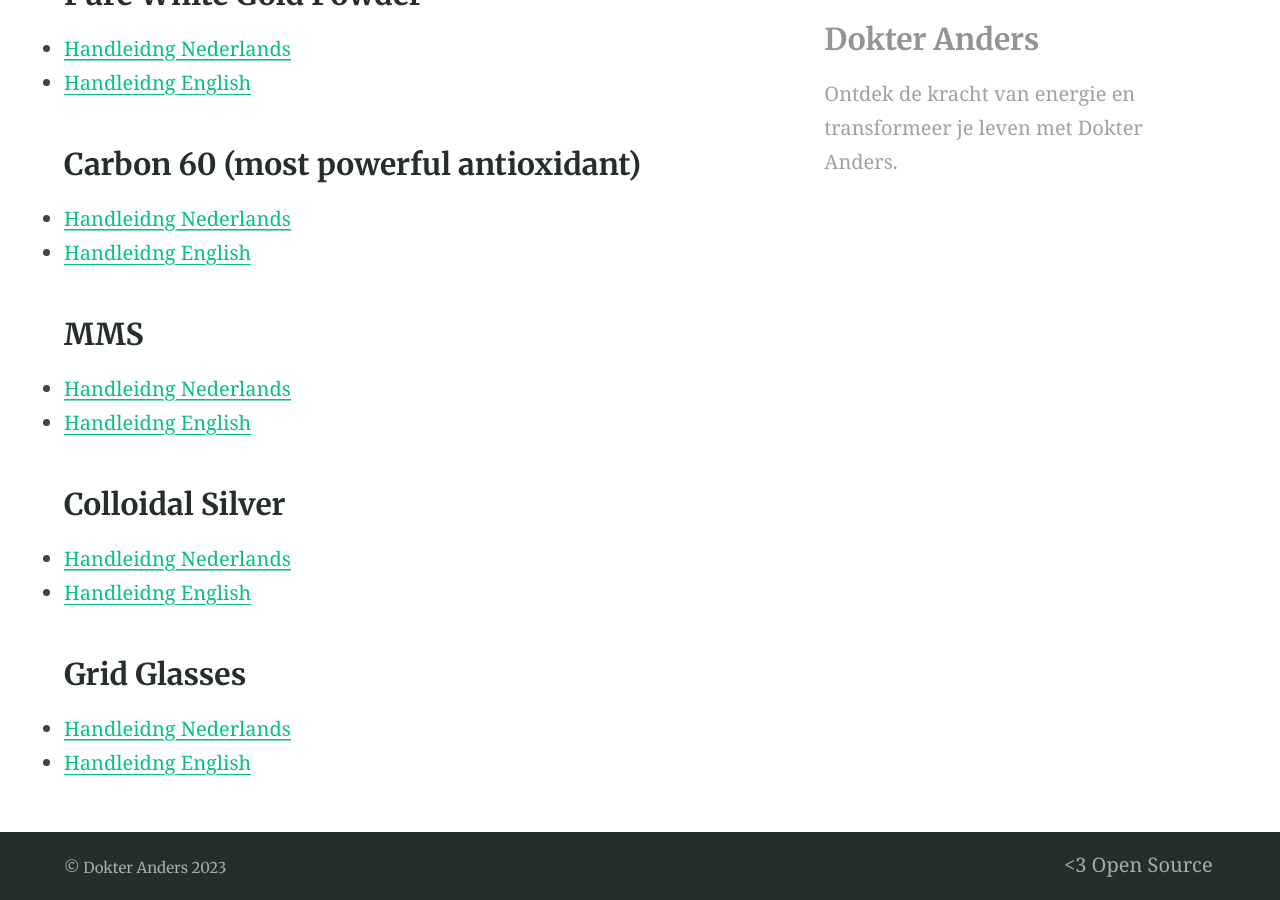
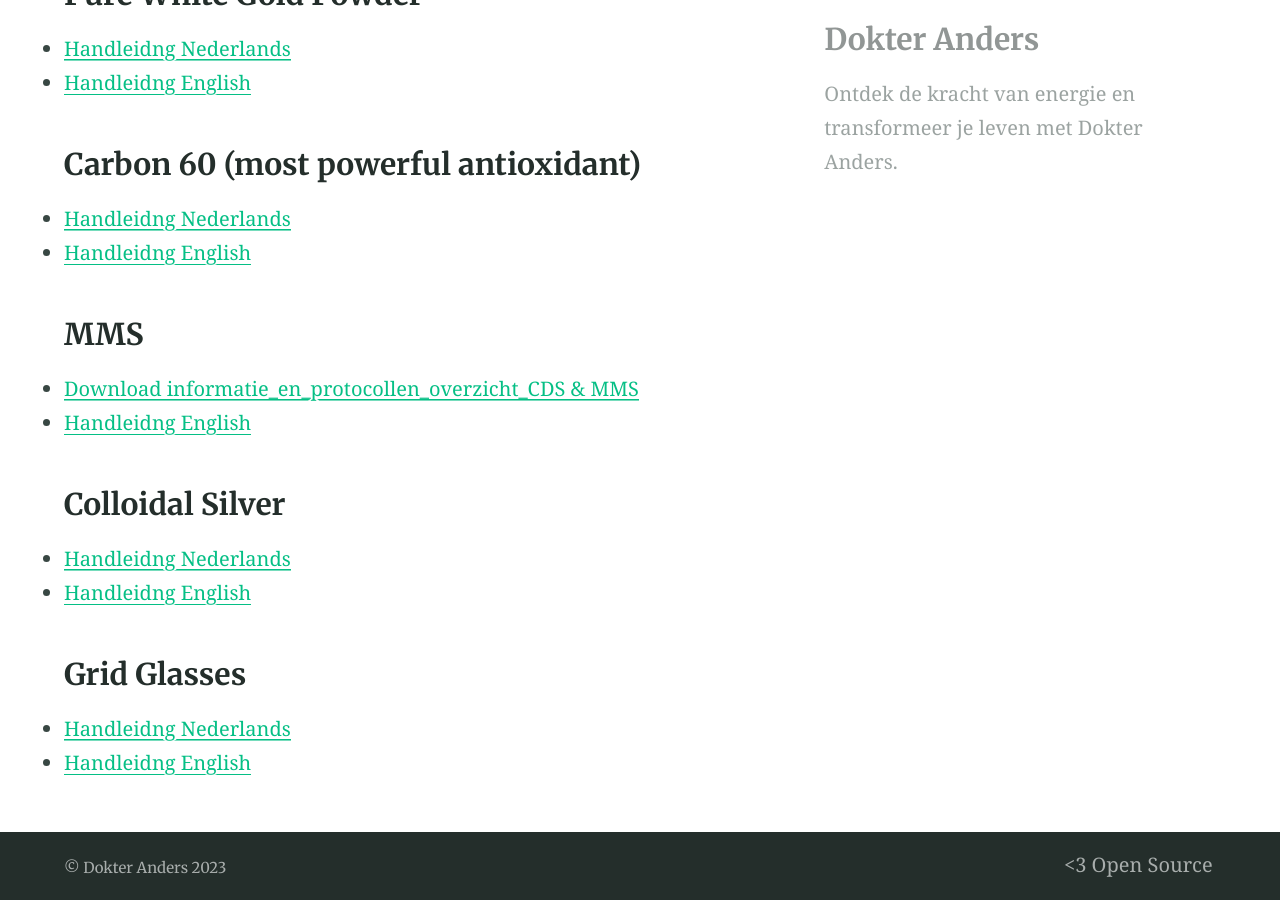
Before and after one commit to dokteranders/dokteranders.com, a Jekyll site: the page built from downloads.md, in a window 1280 px wide and 900 px high, scrolled down 2060 px. Built offline with Jekyll 4.4.1, drawn with Linux system fonts in a browser that asks for light colours.

Commit message:
Update downloads.md

```diff
--- a/downloads.md
+++ b/downloads.md
@@ -48,7 +48,7 @@
 - [Handleidng English](./handleiding-en.pdf)
 
 ### MMS
-- [Handleidng Nederlands](./handleiding-nl.pdf)
+- [Download informatie_en_protocollen_overzicht_CDS & MMS](/downloads/informatie_en_protocollen_overzicht_CDS&MMS.pdf)
 - [Handleidng English](./handleiding-en.pdf)
 
 ### Colloidal Silver
```
